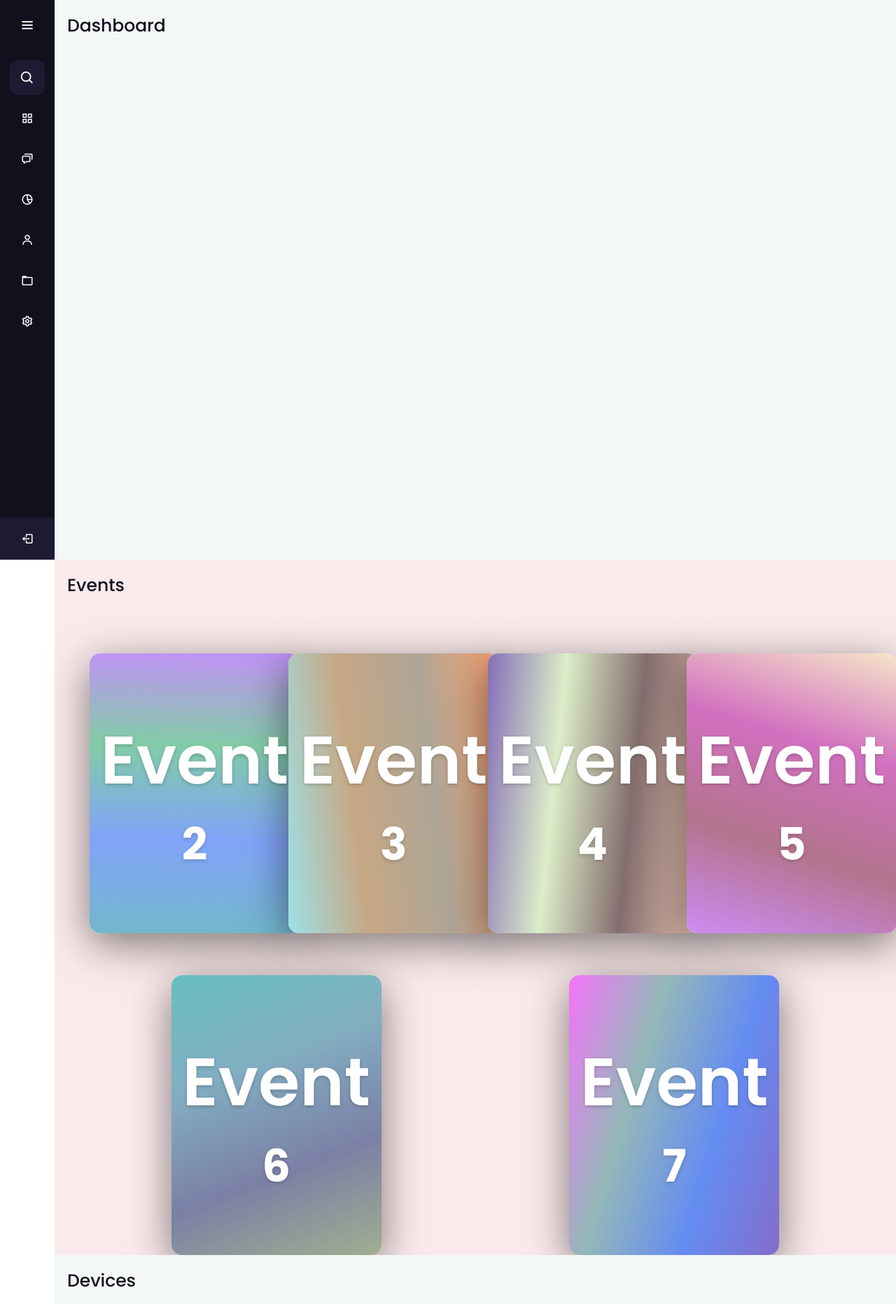
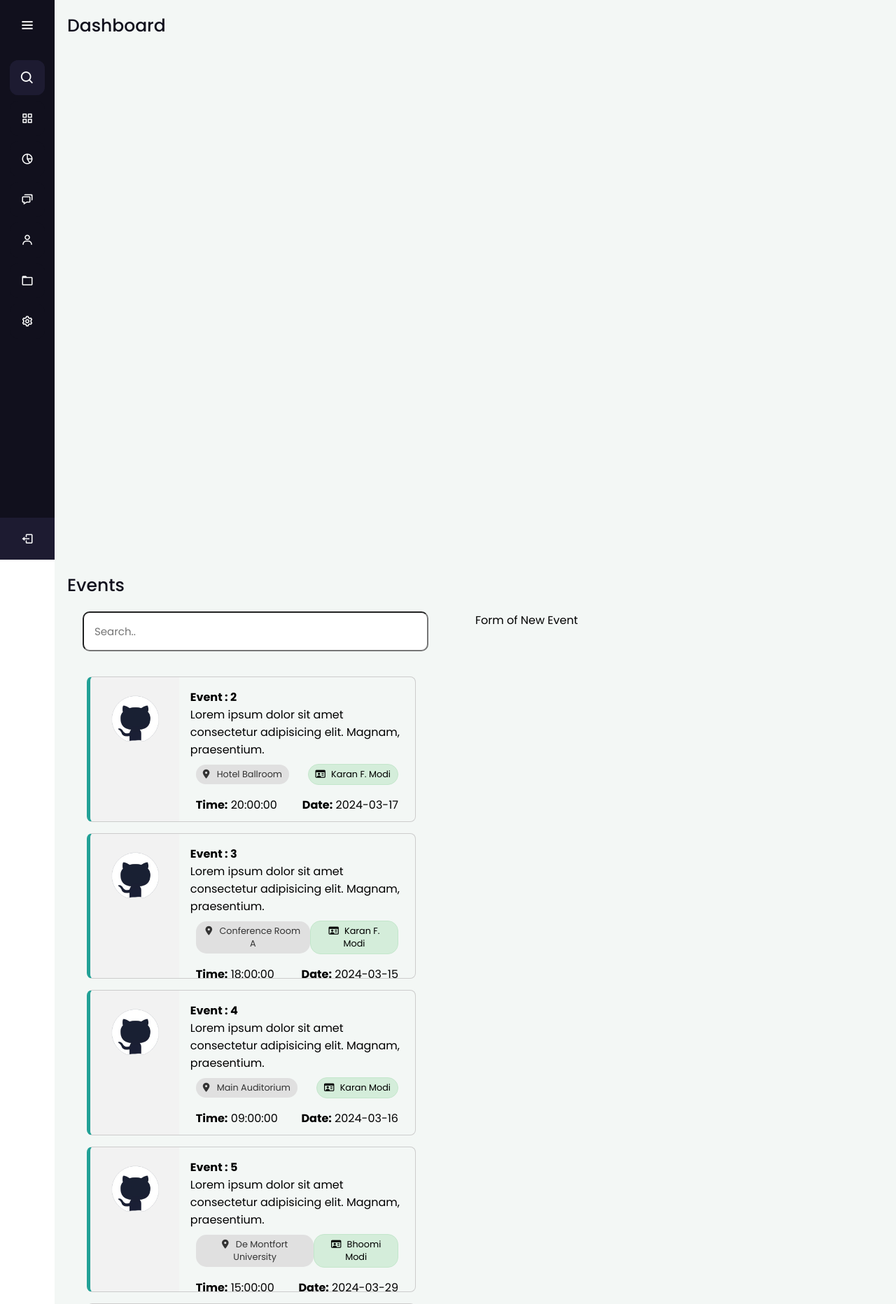
Before and after one commit to karnmodi/The_CryptoShow, a PHP site: page /View/Home.php in a window 1280 px wide. Shown: the top 1864 px of the page at 70% size. Run offline with PHP 8.4, Linux system fonts and the light colour scheme; a user stored in the database is signed in; data comes from the database, SQL or seed files in the repository; both versions use the stored data as it was after the commit.

Commit message:
Events Changes Made.

```diff
--- /dev/null
+++ b/Controller/Admin/Events/Filter_Events_Search.js
@@ -0,0 +1,19 @@
+function filterEvents() {
+  var input, filter, tiles, tile, i, txtValue;
+  input = document.getElementById("searchstringForEvents");
+  filter = input.value.trim();
+  tiles = document.getElementsByClassName("tile-container")[0].getElementsByClassName("tile");
+
+  for (i = 0; i < tiles.length; i++) {
+    tile = tiles[i];
+    txtValue = tile.textContent || tile.innerText;
+
+    if (filter.startsWith('#') && tile.getAttribute("data-event-id").trim() === filter.substring(1)) {
+      tile.style.display = "";
+    } else if (txtValue.toLowerCase().includes(filter.toLowerCase())) {
+      tile.style.display = "";
+    } else {
+      tile.style.display = "none";
+    }
+  }
+}
--- a/Controller/Admin/Events/RandomClrs.js
+++ /dev/null
@@ -1,31 +0,0 @@
-function getRandomLightColor() {
-    var r = Math.floor(Math.random() * 156) + 100;
-    var g = Math.floor(Math.random() * 156) + 100;
-    var b = Math.floor(Math.random() * 156) + 100;
-    return `rgb(${r}, ${g}, ${b})`;
-  }
-
-  function getRandomGradient() {
-    var angle = Math.floor(Math.random() * 360);
-    var stops = [];
-
-    for (var i = 0; i < 4; i++) {
-      var color = getRandomLightColor();
-      stops.push(color + ' ' + (i * 100 / 3) + '%');
-    }
-
-
-    return 'linear-gradient(' + angle + 'deg, ' + stops.join(', ') + ')';
-  }
-
-  var eventCards = document.querySelectorAll('.Event-Cards');
-
-  eventCards.forEach(function(card) {
-    var heading = card.querySelector('.Heading');
-
-    var randomGradient = getRandomGradient();
-
-    heading.style.backgroundImage = randomGradient;
-    heading.style.borderRadius = '15px';
-    heading.style.padding = '60px';
-  });
--- /dev/null
+++ b/Controller/Admin/Member/Member_PopUp.js
@@ -0,0 +1,8 @@
+function openMemberPopup(memberID) {
+    var dialog = document.getElementById('Member-Popup');
+    dialog.showModal();
+  }
+  function closeMemberPopup() {
+    var dialog = document.getElementById('Member-Popup');
+    dialog.close();
+  }
--- a/Model/Configurations/Register.php
+++ b/Model/Configurations/Register.php
@@ -19,8 +19,8 @@ if ($_SERVER['REQUEST_METHOD'] == 'POST') {
                 $response['message'] = "Email already exists. Please enter another one or try to login.";
             } else {
                 $sql = "INSERT INTO member (Name, Email, Password, UserType) VALUES ('$Name', '$Email', '$Password', CASE
-                WHEN LOWER(RIGHT(Email, LENGTH(Email) - INSTR(Email, '@'))) = 'cryptoshow.com' THEN 'Admin'
-                ELSE 'Member'
+                WHEN LOWER(RIGHT(Email, LENGTH(Email) - INSTR(Email, '@'))) = 'cryptoshow.com' THEN 'admin'
+                ELSE 'member'
                 END)";
                 $result = mysqli_query($con, $sql);
                 if ($result) {
--- a/View/CSS/Admin/Events.css
+++ b/View/CSS/Admin/Events.css
@@ -1,94 +1,140 @@
 @import url("https://fonts.googleapis.com/css2?family=Righteous&display=swap");
 
 .Events-section {
-  background-color: #FBEAEB;
+  background-color: #f3f7f5;
 }
 
-.Events-section .Body_content {
+.Events-section .Body-Content {
 
-  margin: 0px 40px 40px 40px;
+  margin: 0px 40px 0px 40px;
   border-radius: 50%;
+  display: grid;
+  grid-template-columns: 1fr 1fr;
+  grid-template-rows: auto;
 
 }
 
-.container {
-  max-width: 100vw;
-  display: grid;
-  grid-template-columns: repeat(auto-fit, minmax(100px, 4fr));
-  grid-gap: 35px;
-  padding-top: 5%;
-  margin-left: 50px;
-  margin-right: 50px;
+.LHS-content{
+  display: flex;
+  flex-direction: column;
 }
 
-.Event-Cards{
-  position: relative;
-  width: 300px;
-  height: 400px;
-  margin: 0 auto;
-  background: #ffffff;
-  border-radius: 15px;
-  box-shadow: 0 15px 60px rgba(0, 0, 0, 0.5);
+#searchstringForEvents {
+  width: 88%;
+  padding: 15px;
+  margin-bottom: 10px;
+  border-radius: 10px;
+  font-size: 15px;
+  float: left;
 }
 
-.content {
-  box-sizing: border-box;
-  padding: 40px;
+.tile-container {
+  display: flex;
+  flex-direction: row;
+  flex-wrap: wrap;
+  gap: 16px;
+  justify-content: flex-start;
+  padding: 16px;
+  margin: 10px 70px 10px -10px ;
 }
 
-h2 {
-  margin: 0;
-  padding: 0;
+.tile {
+  display: flex;
+  justify-content: flex-start;
+  border: 1px solid #ccc;
+  border-radius: 8px;
+  overflow: hidden;
+  cursor: pointer;
+  width: fit-content;
+  height: 13rem;
+  border-left: 5px solid #22a196;
+  position: relative;
+  transition: border 0.3s ease;
 }
 
-
-.content .EventDetails {
-  background-color: #000000;
-  -webkit-background-clip: text;
-  -webkit-text-fill-color: transparent;
+.tile:hover{
+  border:2px solid #22a196;
+  border-left: 8px solid #22a196;
 }
 
-.content .EventDetails span {
-  margin-top: 20px;
+.tile::after {
+  content: '';
+  position: absolute;
+  top: 50%;
+  right: -10px;
+  width: 0;
+  height: 0;
+  border-top: 10px solid transparent;
+  border-bottom: 10px solid transparent;
+  border-left: 10px solid #22a196;
+  transform: translateY(-50%);
+  transition: right 0.1s ease;
 }
 
-.Heading {
-  position: absolute;
-  bottom: 0;
-  left: 0;
+.tile:hover::after {
+  right: 10px;
+  transition: right 0.3s ease, opacity 0.3s ease;
+  color: white;
+}
+
+.tile-header {
+  background-color: #f2f2f2;
+  padding: 8px;
+  align-items: center;
+  position: relative;
+  width: 30%;
+ }
+
+.tile-header img {
   width: 100%;
-  height: 100%;
+  height: auto;
+  max-width: 100%;
+}
+
+.tile-body {
+  padding: 16px;
+  width: 80%;
   display: flex;
   flex-direction: column;
-  justify-content: center;
-  padding: 5px;
-  align-items: center;
-  transition: 0.5s;
+  justify-content: space-between;
 }
 
-.Heading h2 {
-  padding: 0;
-  font-size: 6em;
-  color: #fff;
-  transition: 0.5s;
-  text-shadow: 0 2px 5px rgba(0, 0, 0, 0.2);
-  z-index: 10;
-}
-
-.Heading h3 {
-  font-size: 4em;
-  color: #fff;
-  transition: 0.5s;
-  text-shadow: 0 2px 5px rgba(0, 0, 0, 0.2);
-  z-index: 10;
+.tile-footer {
+  padding: 8px;
+  text-align: center;
+  display: flex;
+  justify-content: space-between;
+  align-items: center;
 
 }
 
-
-.Event-Cards:hover .Heading {
-  height: 60px;
+.Location {
+  background-color: #e0e0e0;
+  color: #333;
+  border-radius: 15px;
+  padding: 5px 10px;
+  font-size: 0.8em;
 }
 
-.Event-Cards:hover .Heading h2 {
-  font-size: 2em;
+.Organizer {
+  background-color: #d4edda;
+  border: 1px solid #c3e6cb;
+  border-radius: 15px;
+  padding: 5px 10px;
+  font-size: 0.8em;
 }
+
+.tile-container {
+  overflow-y: auto;
+  overflow-x: hidden;
+  padding-right: 15px;
+}
+
+.tile-container::-webkit-scrollbar {
+  display: none;
+}
+
+.tile-container {
+  -ms-overflow-style: none;
+  scrollbar-width: none;
+}
--- a/View/CSS/Admin/Member.css
+++ b/View/CSS/Admin/Member.css
@@ -110,6 +110,10 @@ h2 {
     padding-bottom: 1rem;
 }
 
+#Member-Popup{
+    width: 37%;
+}
+
 .form-container {
     display: flex;
     flex-wrap: wrap;
@@ -124,7 +128,6 @@ h2 {
 
 .form-group {
     flex: 1 1 45%;
-    /* Adjust this value for different column widths */
     display: flex;
     flex-direction: column;
 }
--- a/View/CSS/Admin/Settings.css
+++ b/View/CSS/Admin/Settings.css
@@ -1,5 +1,5 @@
 .Settings-section {
-    background-color: #eafbed;
+    background-color: #eaeafb;
 }
 
 .Settings-section .Body_content {
--- a/View/Home.php
+++ b/View/Home.php
@@ -33,6 +33,9 @@ $resultofFE = mysqli_query($con, $FetchAllEvents);
   <link rel="stylesheet" href="CSS/Admin/Events.css">
   <link rel="stylesheet" href="CSS/Admin/Settings.css">
   <link href='https://unpkg.com/boxicons@2.0.7/css/boxicons.min.css' rel='stylesheet'>
+  <link rel="stylesheet" href="https://cdnjs.cloudflare.com/ajax/libs/font-awesome/6.4.0/css/all.min.css"
+        integrity="sha512-iecdLmaskl7CVkqkXNQ/ZH/XLlvWZOJyj7Yy7tcenmpD1ypASozpmT/E0iPtmFIB46ZmdtAc9eNBvH0H/ZpiBw=="
+        crossorigin="anonymous" referrerpolicy="no-referrer" />
   <meta name="viewport" content="width=device-width, initial-scale=1.0">
 </head>
 
@@ -59,6 +62,14 @@ $resultofFE = mysqli_query($con, $FetchAllEvents);
       </li>
 
       <li>
+        <a href="#Events" onclick="showSection('Events-section', this);">
+          <i class='bx bx-pie-chart-alt-2'></i>
+          <span class="Btns_Name">Events</span>
+        </a>
+        <span class="SB_Btns">Events</span>
+      </li>
+
+      <li>
         <a href="#Devices" onclick="showSection('Devices-section', this);">
           <i class='bx bx-chat'></i>
           <span class="Btns_Name">Devices</span>
@@ -66,13 +77,6 @@ $resultofFE = mysqli_query($con, $FetchAllEvents);
         <span class="SB_Btns">Devices</span>
       </li>
 
-      <li>
-        <a href="#Events" onclick="showSection('Events-section', this);">
-          <i class='bx bx-pie-chart-alt-2'></i>
-          <span class="Btns_Name">Events</span>
-        </a>
-        <span class="SB_Btns">Events</span>
-      </li>
 
       <li>
         <a href="#Members" onclick="showSection('Members-section' , this);">
@@ -120,40 +124,56 @@ $resultofFE = mysqli_query($con, $FetchAllEvents);
   <section class="Events-section sections">
     <div class="Header_text">Events</div>
 
-    <?php
-        $count = 0;
-        while ($row = mysqli_fetch_assoc($resultofFE)) {
-            if ($count % 4 == 0) {
-                echo '<div class="container">';
-            }
-        ?>
-            <div class="Event-Cards" data-event-id="<?php echo $row['EventID']; ?>">
-                <div class="content">
-                    <div class="EventDetails">
-                        <h2><?php echo $row['EventID'] ?></h2>
-                        <span><b>Date:</b> <?php echo $row['EventDate'] ?> <br></span>
-                        <span><b>Time:</b> <?php echo $row['EventTime'] ?> <br></span>
-                        <span><b>Location:</b> <?php echo $row['EventLocation'] ?> <br></span>
-                        <span><b>Organizer: </b><?php echo $row['Name']; ?></span>
-                    </div>
+    <div class="Body-Content">
+
+      <div class="LHS-content">
+
+        <div class="search">
+          <input type="text" id="searchstringForEvents" name="search" placeholder="Search.." oninput="filterEvents()">
+        </div>
+
+        <div class="tile-container">
+          <?php
+          while ($row = mysqli_fetch_assoc($resultofFE)) {
+            ?>
+            <div class="tile" data-event-id="<?php echo $row['EventID']; ?>">
+              <div class="tile-header">
+                <img src="../Assets/Website Images/Github Logo PNG.png" alt="Event Name" class="tile-image">
+              </div>
+
+              <div class="tile-body">
+                <strong>Event :
+                  <?php echo $row['EventID'] ?>
+                </strong>
+                <span class="Event-Desc">Lorem ipsum dolor sit amet consectetur adipisicing elit. Magnam,
+                  praesentium.</span>
+                <div class="tile-footer">
+                  <span class="Location"><i class="fa-solid fa-location-dot"></i> &nbsp <?php echo $row['EventLocation']; ?> </span>
+                  <span class="Organizer"><b><i class="fa-regular fa-id-card"></i> &nbsp </b>
+                    <?php echo $row['Name']; ?>
+                  </span>
                 </div>
-                <div class="Heading">
-                    <h2>Event </h2>
-                    <h3><?php echo $row['EventID'] ?></h3>
+                <div class="tile-footer">
+                  <span><b>Time:</b>
+                    <?php echo $row['EventTime'] ?> <br>
+                  </span>
+                  <span><b>Date:</b>
+                    <?php echo $row['EventDate'] ?> <br>
+                  </span>
                 </div>
+              </div>
+
             </div>
-        <?php
-            $count++;
 
-            if ($count % 4 == 0) {
-                echo '</div>';
-            }
-        }
-        if ($count % 4 != 0) {
-            echo '</div>';
-        }
-        ?>
+          <?php } ?>
 
+        </div>
+
+      </div>
+
+      <div class="RHS-Content">Form of New Event</div>
+
+    </div>
 
   </section>
 
@@ -289,17 +309,10 @@ $resultofFE = mysqli_query($con, $FetchAllEvents);
   <script src="JS/Home.js"></script>
   <script src="../Controller/Admin/Member/SearchMember.js"></script>
   <script src="../Controller/Admin/Member/SelectRow.js"></script>
-  <script src="../Controller/Admin/Events/RandomClrs.js"></script>
+  <script src="../Controller/Admin/Member/Member_PopUp.js"></script>
+  <script src="../Controller/Admin/Events/Filter_Events_Search.js"></script>
 
   <script>
-    function openMemberPopup(memberID) {
-      var dialog = document.getElementById('Member-Popup');
-      dialog.showModal();
-    }
-    function closeMemberPopup() {
-      var dialog = document.getElementById('Member-Popup');
-      dialog.close();
-    }
   </script>
 
 </body>
```
Also changed, not shown: Database/the_cryptoshow.sql (+40 -7 lines), Model/Configurations/Login.php (+16 -9 lines), View/JS/Login.js (+12 -3 lines), View/User.php (added, +192 -0 lines).
